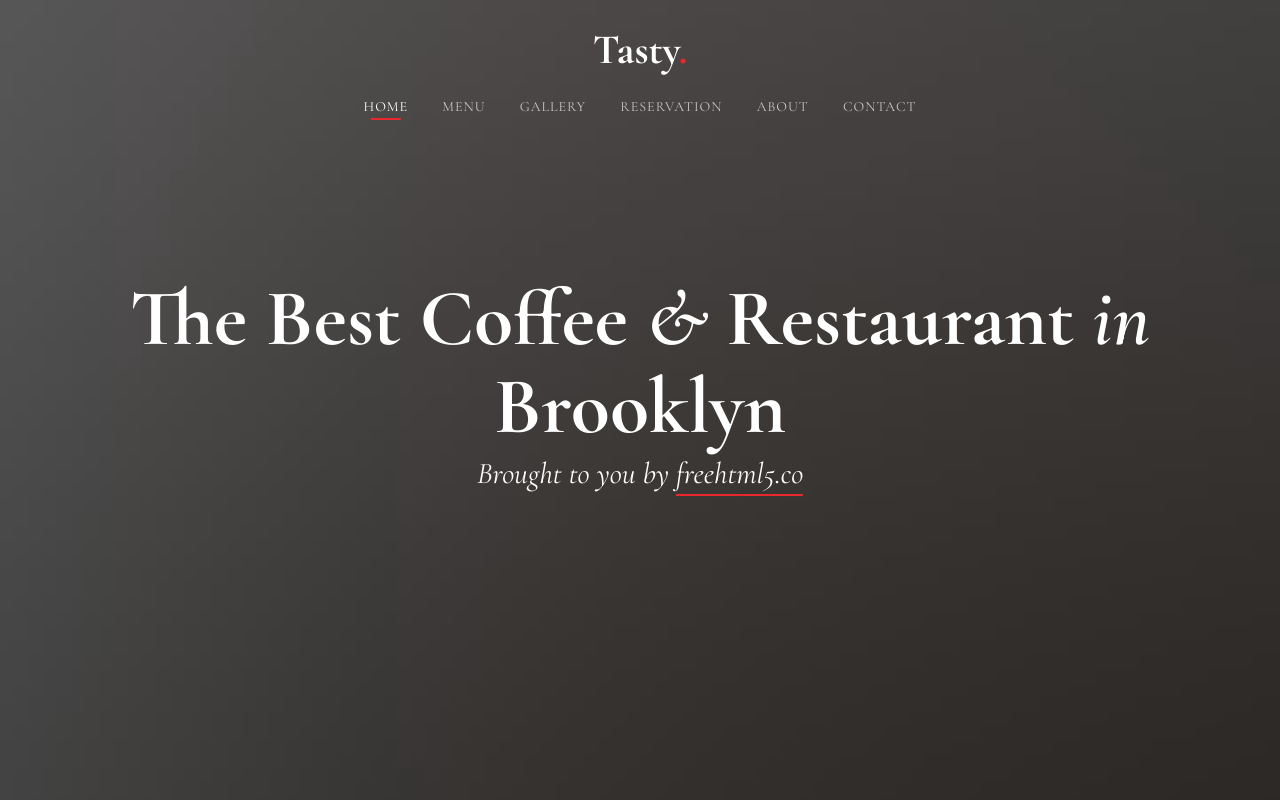
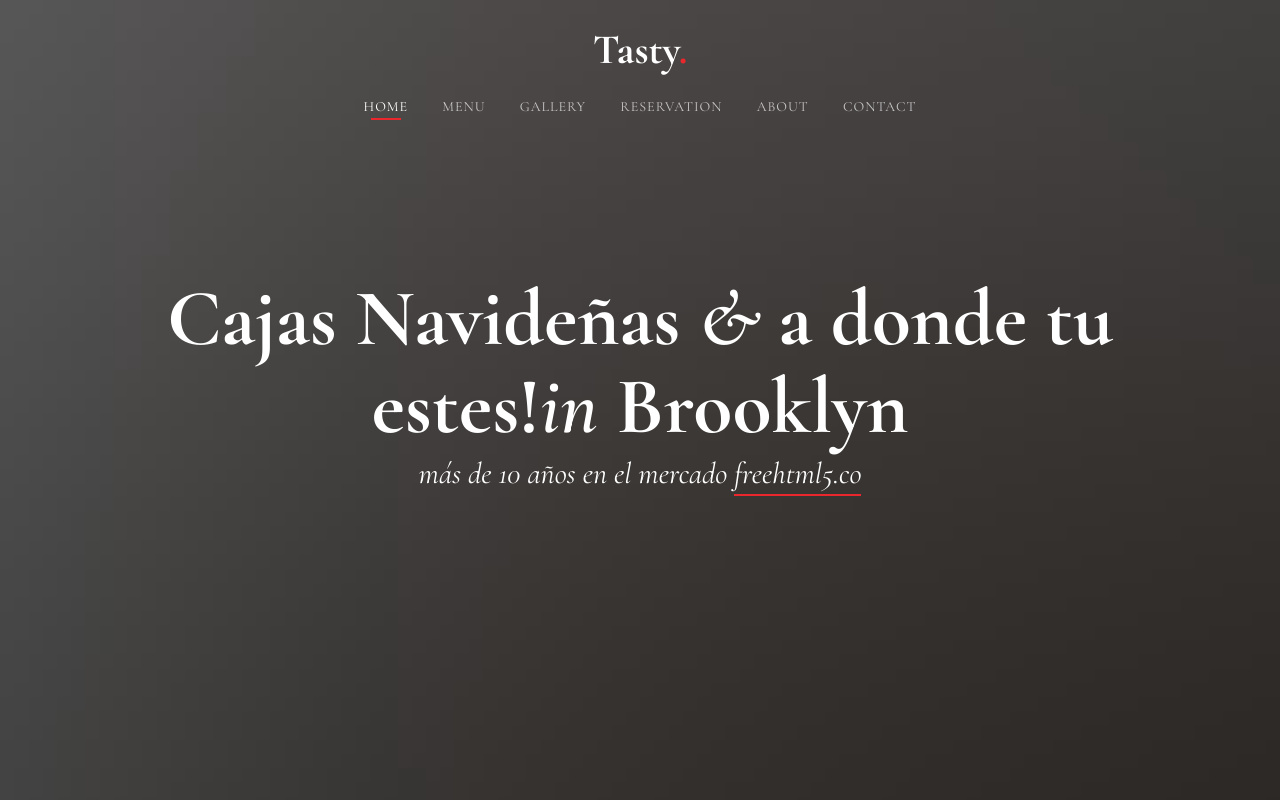
Before and after one commit to vgtecnico/cajasnavidad.github.io, a plain HTML site: page index.html in a window 1280 px wide. Shown: the top 800 px of the page. Drawn offline with nearby package versions, Linux system fonts and the light colour scheme; files whose address does not match are found by name.

Commit message:
Modificacion titulo principal

```diff
--- a/index.html
+++ b/index.html
@@ -99,8 +99,8 @@
 				<div class="col-md-12 text-center">
 					<div class="display-t js-fullheight">
 						<div class="display-tc js-fullheight animate-box" data-animate-effect="fadeIn">
-							<h1>The Best Coffee <em>&amp;</em> Restaurant <em>in</em> Brooklyn</h1>
-							<h2>Brought to you by <a href="http://freehtml5.co/" target="_blank">freehtml5.co</a></h2>
+							<h1> Cajas Navideñas <em>&amp;</em> a donde tu estes!<em>in</em> Brooklyn</h1>
+							<h2> más de 10 años en el mercado <a href="http://freehtml5.co/" target="_blank">freehtml5.co</a></h2>
 						</div>
 					</div>
 				</div>
```
